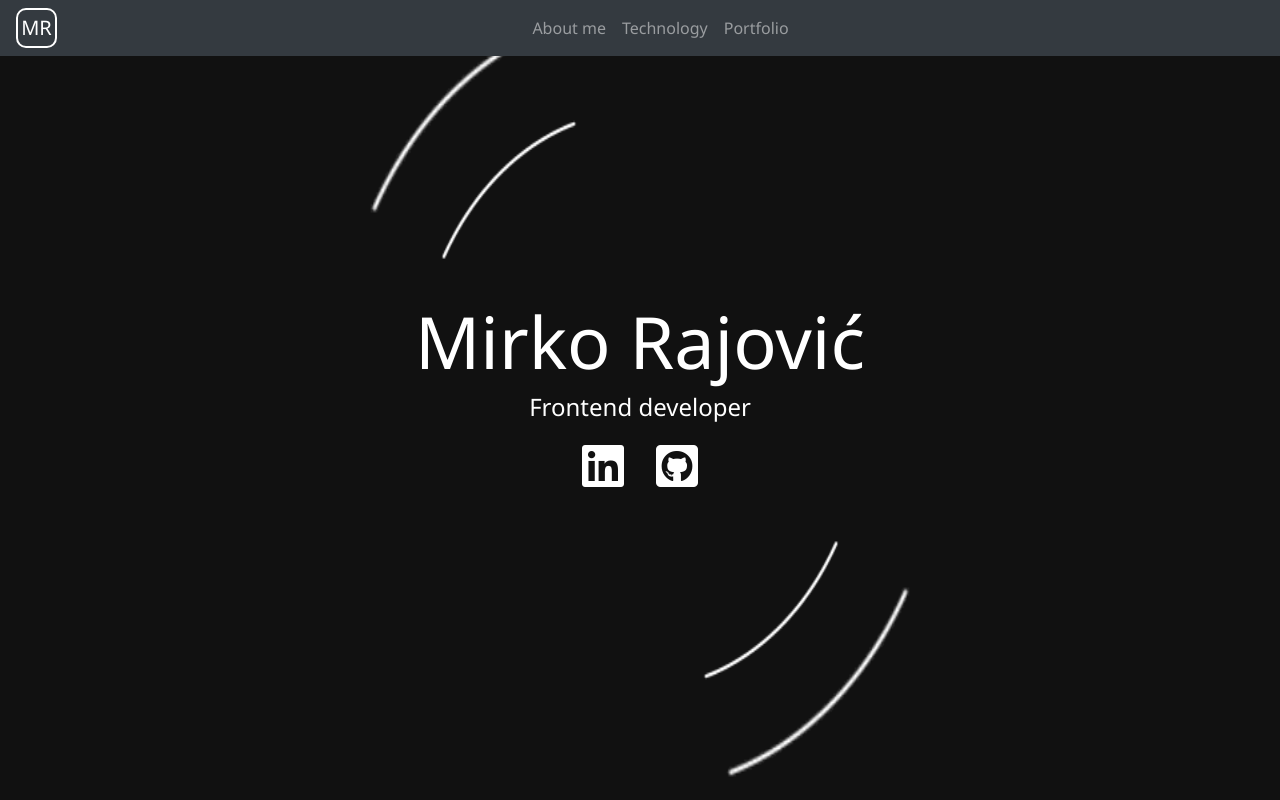
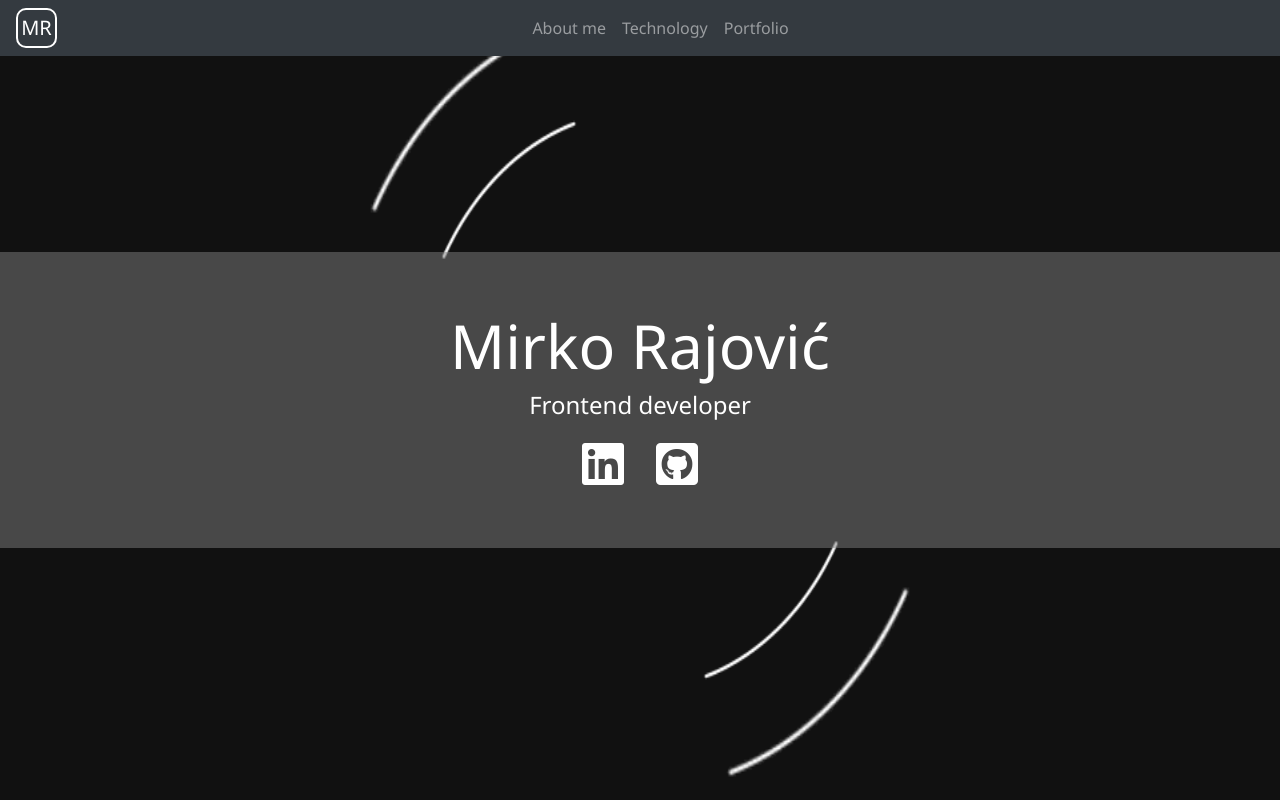
Before and after one commit to RajovicMirko/web-site-portfolio, a React (Create React App) app: page / in a window 1280 px wide. Shown: the top 800 px of the page. Built offline with nearby package versions, Linux system fonts and the light colour scheme.

Commit message:
Small changes on header

```diff
--- a/src/components/Header/index.js
+++ b/src/components/Header/index.js
@@ -2,8 +2,9 @@ import React from "react";
 
 function index() {
   return (
-    <section id="home" className="d-flex flex-column justify-content-center align-items-center text-white">
-      <h1 className="display-3 text-center">Mirko Rajović</h1>
+    <section id="home" className="d-flex flex-column justify-content-center align-items-center">
+      <div className="home-text-wrapper d-flex flex-column justify-content-center align-items-center text-white py-2 py-md-5">
+        <span className="home-title text-center">Mirko Rajović</span>
         <h4>Frontend developer</h4>
         <div className="contact-list">
           <a
@@ -23,6 +24,7 @@ function index() {
             <i className="fab fa-github-square"></i>
           </a>
         </div>
+      </div>
     </section>
   );
 }
--- a/src/index.css
+++ b/src/index.css
@@ -56,6 +56,16 @@ body {
   background-repeat: no-repeat;
 }
 
+.home-text-wrapper{
+  background-color: rgba(128, 128, 128, 0.5);
+  width: 100%;
+}
+
+.home-title {
+  font-size: 3.8rem;
+  font-weight: 500;
+}
+
 #home .contact-list {
   font-size: 3rem;
 }
@@ -70,7 +80,8 @@ body {
 
 .page-title {
   position: sticky;
-  font-size: 2rem;
+  font-size: 3.8rem;
+  font-weight: 500;
   top: 0.3rem;
   left: 1rem;
   z-index: 10;
```
Lines whose indentation alone changed are shown as unchanged.
